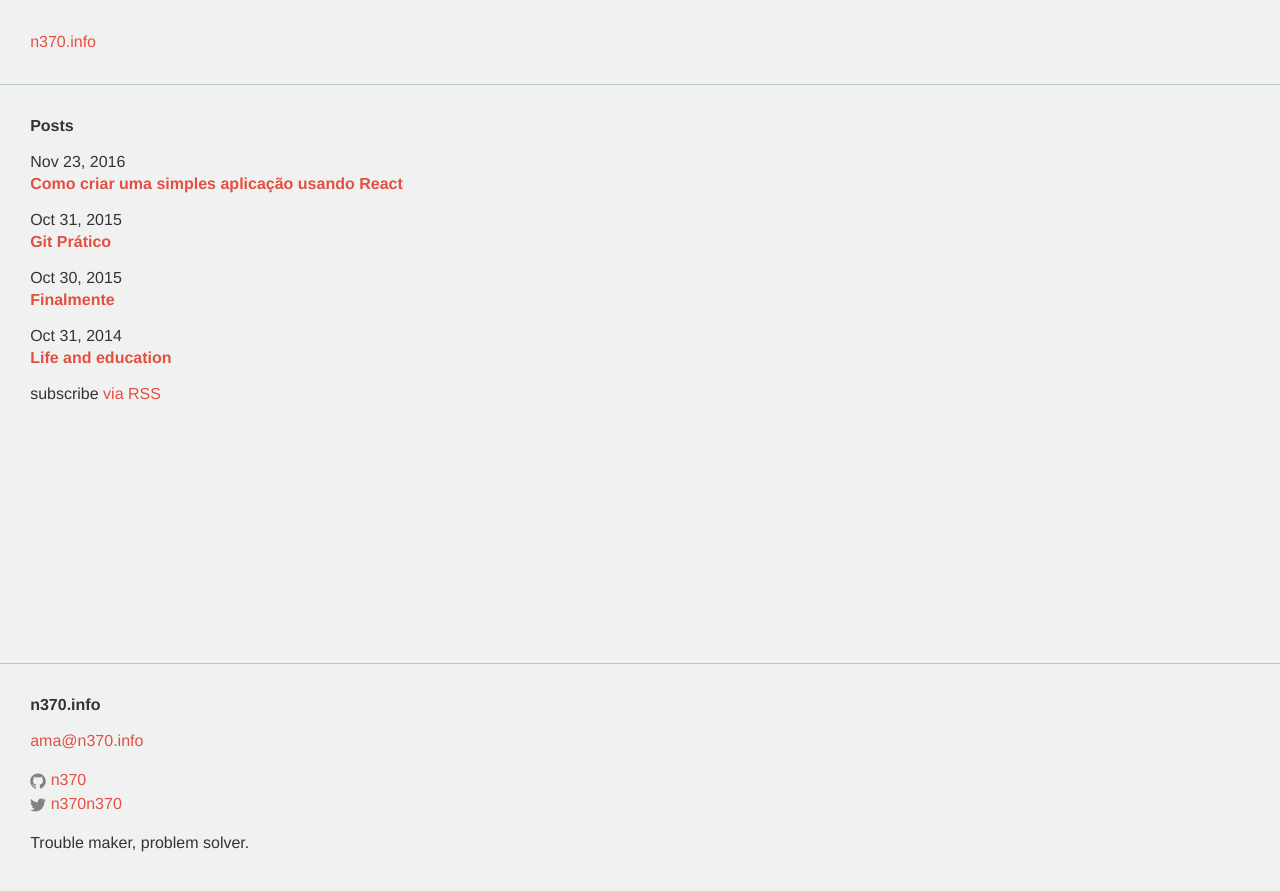
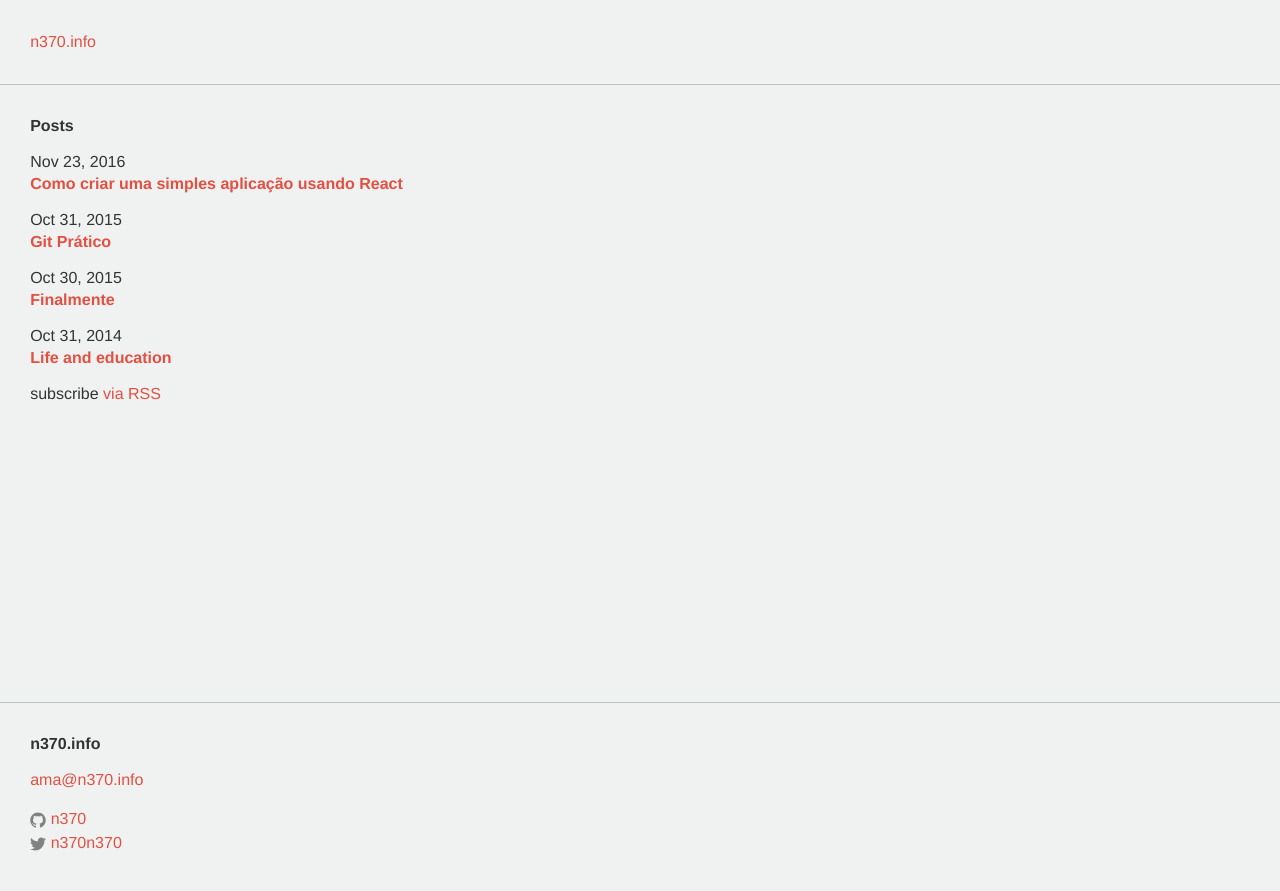
Before and after one commit to n370/n370.info, a Jekyll site: the page built from index.html, in a window 1280 px wide. Shown: the top 891 px of the page. Built offline with Jekyll 4.4.1, drawn with Linux system fonts in a browser that asks for light colours; nearby versions of some CDN libraries.

```diff
--- a/_config.yml
+++ b/_config.yml
@@ -8,8 +8,7 @@
 # Site settings
 title: n370.info
 email: ama@n370.info
-description: > # this means to ignore newlines until "baseurl:"
-  Trouble maker, problem solver.
+description: ""
 baseurl: "" # the subpath of your site, e.g. /blog
 url: "http://n370.info" # the base hostname & protocol for your site
 twitter_username: n370n370
```
